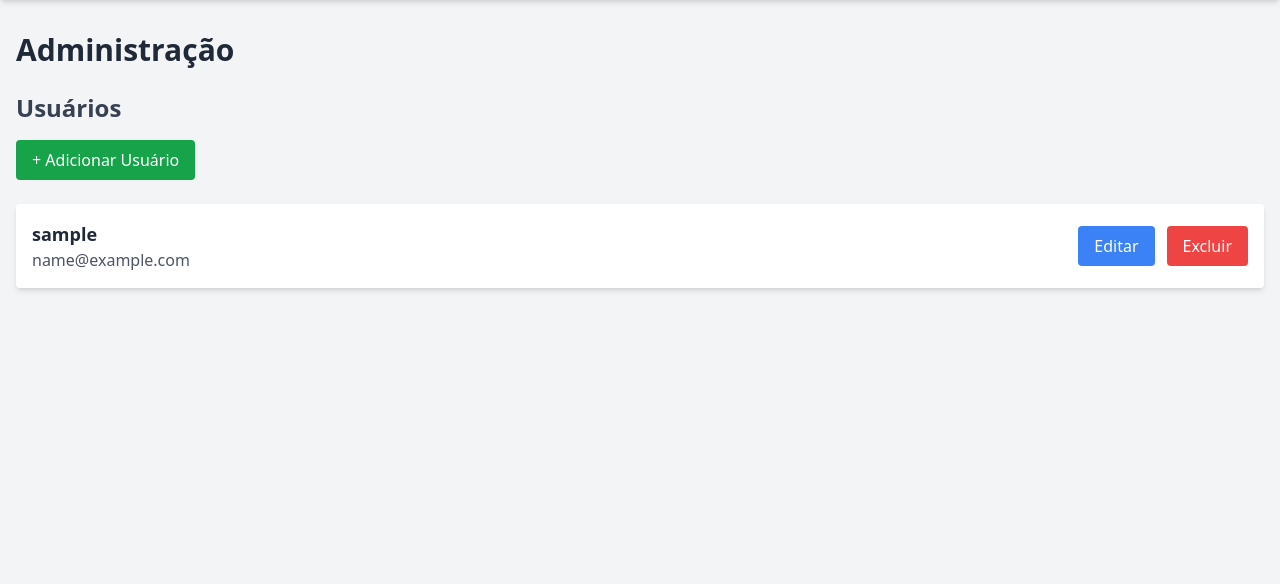
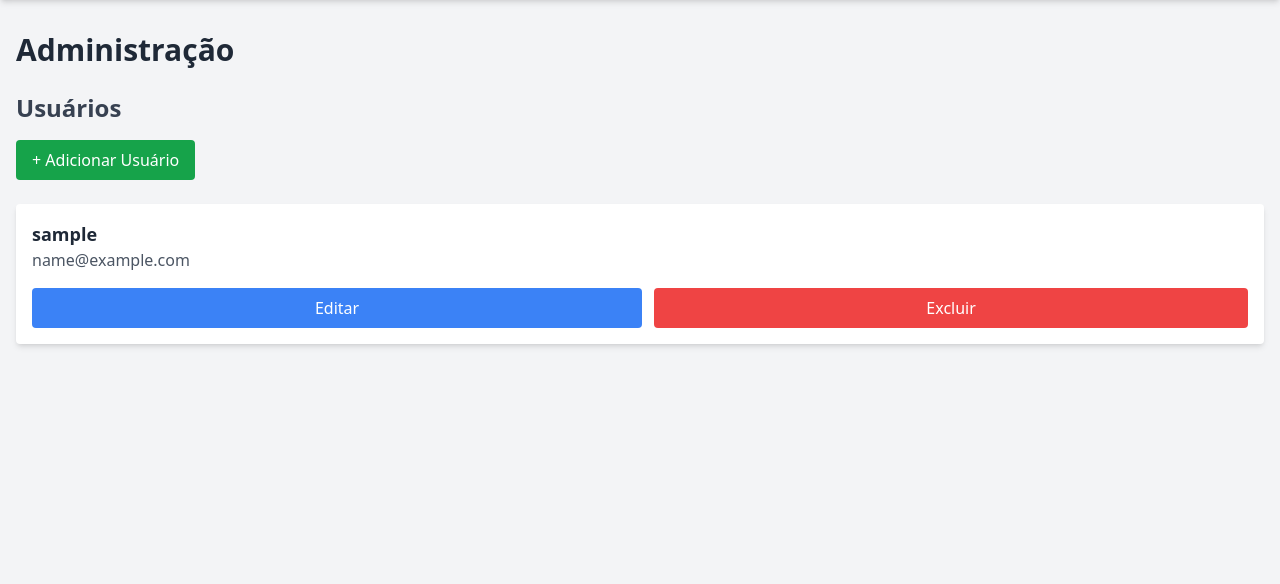
Before and after one commit to sharktank-tech/e-ponto, a Flask app: page /admin in a window 1280 px wide. Shown: the part 56-640 px from the top of the page. Run offline with Flask 3, Linux system fonts and the light colour scheme; the visitor is signed in with stand-in values (Sample User, id 1); data comes from the database, SQL or seed files in the repository; some libraries are stand-ins or nearby versions.

Commit message:
atualizações de layout 4

```diff
--- a/web/templates/admin/admin.html
+++ b/web/templates/admin/admin.html
@@ -32,19 +32,21 @@
       </a>
       <div class="space-y-4">
         {% for user in users %}
-          <div class="bg-white p-4 rounded shadow-md flex justify-between items-center">
+          <div class="bg-white p-4 rounded shadow-md flex flex-col justify-between items-start">
             <div>
               <h3 class="text-lg font-bold text-gray-800">{{ user.username }}</h3>
               <p class="text-gray-600">{{ user.email }}</p>
             </div>
-            <div class="flex gap-3">
+
+            <!-- Botões Editar e Excluir -->
+            <div class="mt-4 w-full flex gap-3 justify-between">
               <!-- Botão Editar -->
-              <a href="{{ url_for('admin.edit_user', id=user.id) }}" class="bg-blue-500 text-white py-2 px-4 rounded hover:bg-blue-600 transition">
+              <a href="{{ url_for('admin.edit_user', id=user.id) }}" class="bg-blue-500 text-white py-2 px-4 rounded hover:bg-blue-600 transition w-full text-center">
                 Editar
               </a>
               <!-- Botão Excluir -->
-              <form action="{{ url_for('admin.delete_user', id=user.id) }}" method="post">
-                <button type="submit" class="bg-red-500 text-white py-2 px-4 rounded hover:bg-red-600 transition">
+              <form action="{{ url_for('admin.delete_user', id=user.id) }}" method="post" class="w-full">
+                <button type="submit" class="bg-red-500 text-white py-2 px-4 rounded hover:bg-red-600 transition w-full text-center">
                   Excluir
                 </button>
               </form>
```
